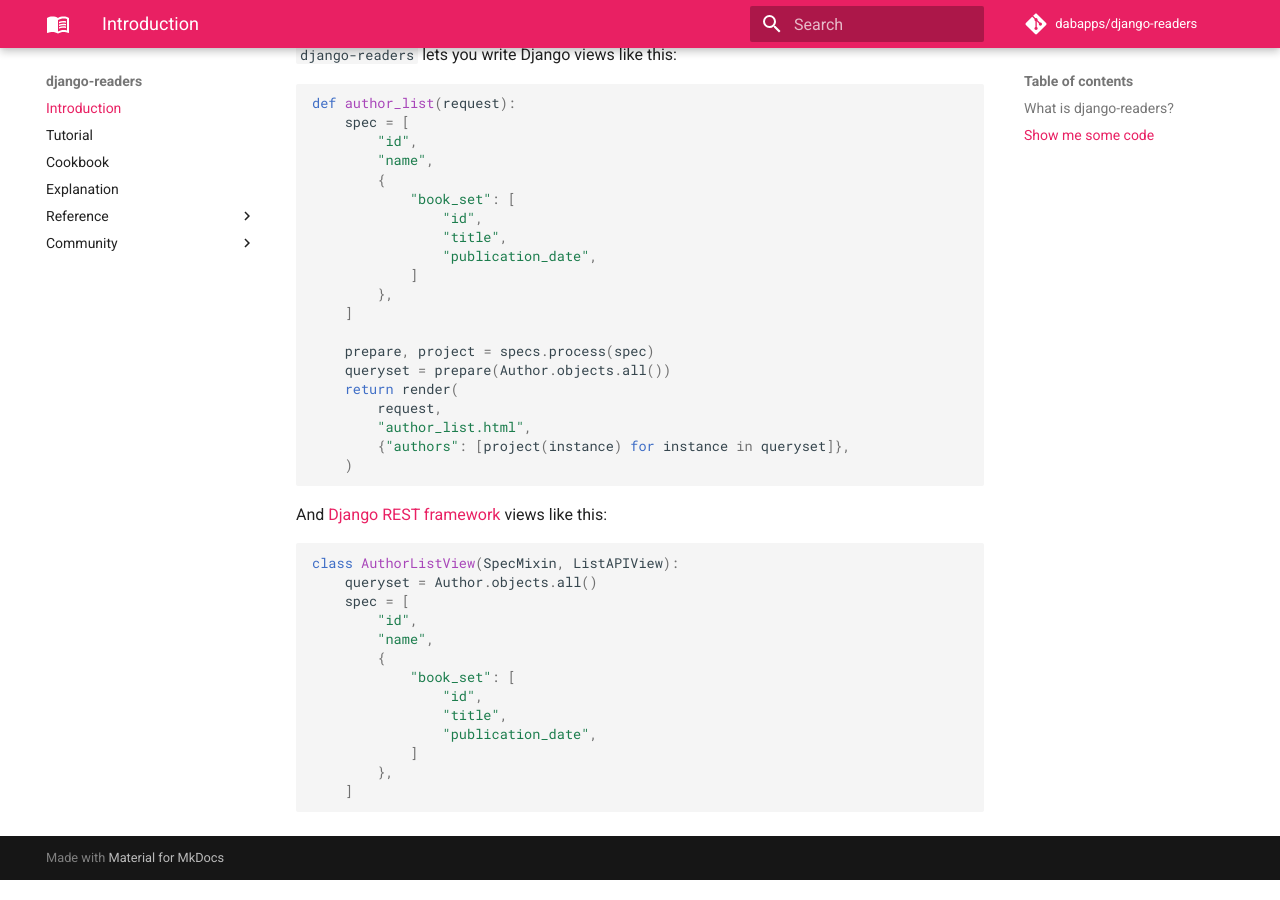
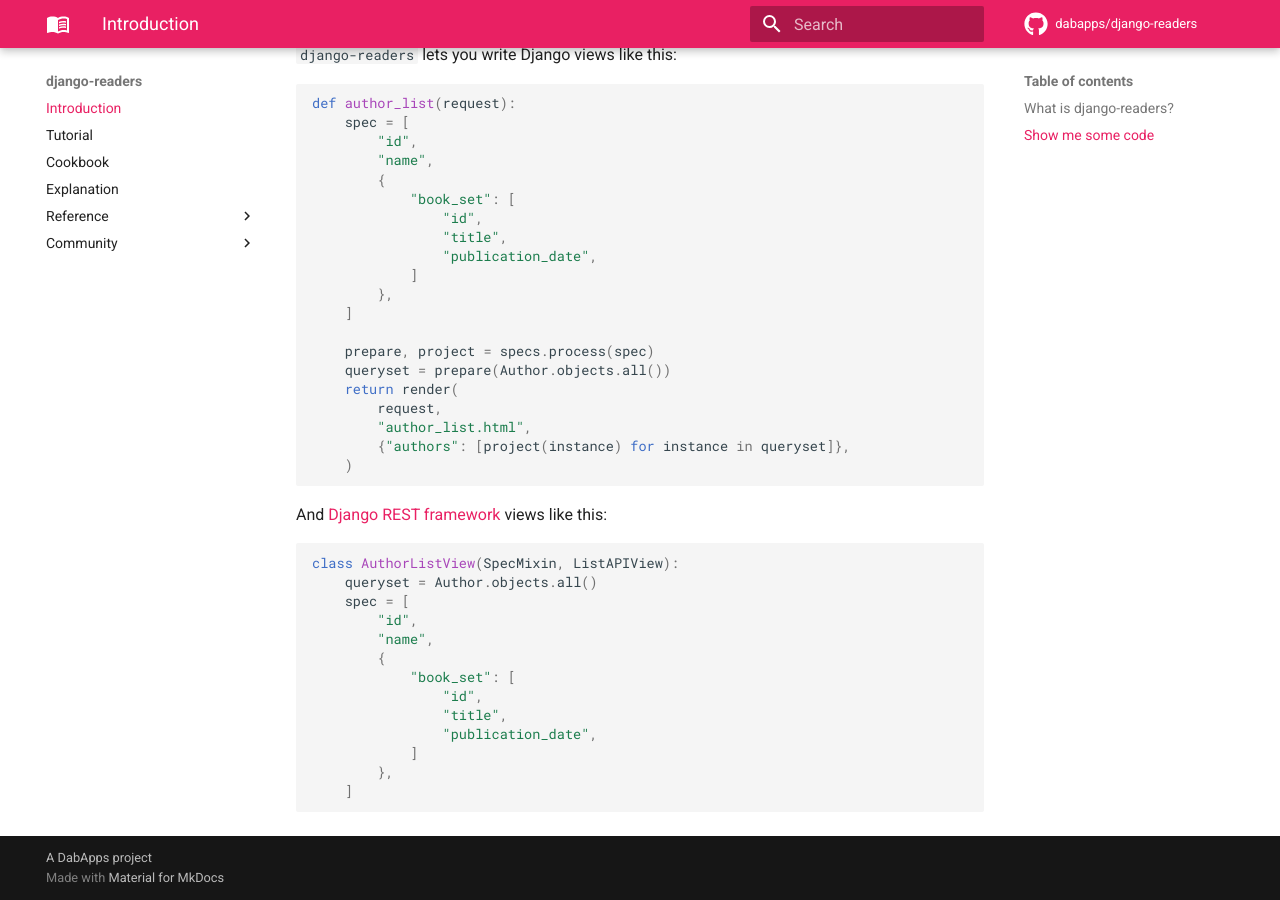
Before and after one commit to dabapps/django-readers, an MkDocs documentation site: the page built from docs/index.md, in a window 1280 px wide and 900 px high, scrolled down 1232 px. Built offline with MkDocs 1.6.1 and Material for MkDocs 9.7.7, drawn with Linux system fonts in a browser that asks for light colours; comment, search, counter and statistics services are not loaded.

Commit message:
Tweaks to mkdocs config

```diff
--- a/mkdocs.yml
+++ b/mkdocs.yml
@@ -5,11 +5,13 @@ theme:
   name: 'material'
   icon:
     logo: 'material/book-open-variant'
+    repo: 'fontawesome/brands/github'
   favicon: img/favicon.ico
   palette:
     primary: pink
     accent: pink
 
+copyright: '<a href="https://www.dabapps.com">A DabApps project</a>'
 
 markdown_extensions:
   - admonition
```
